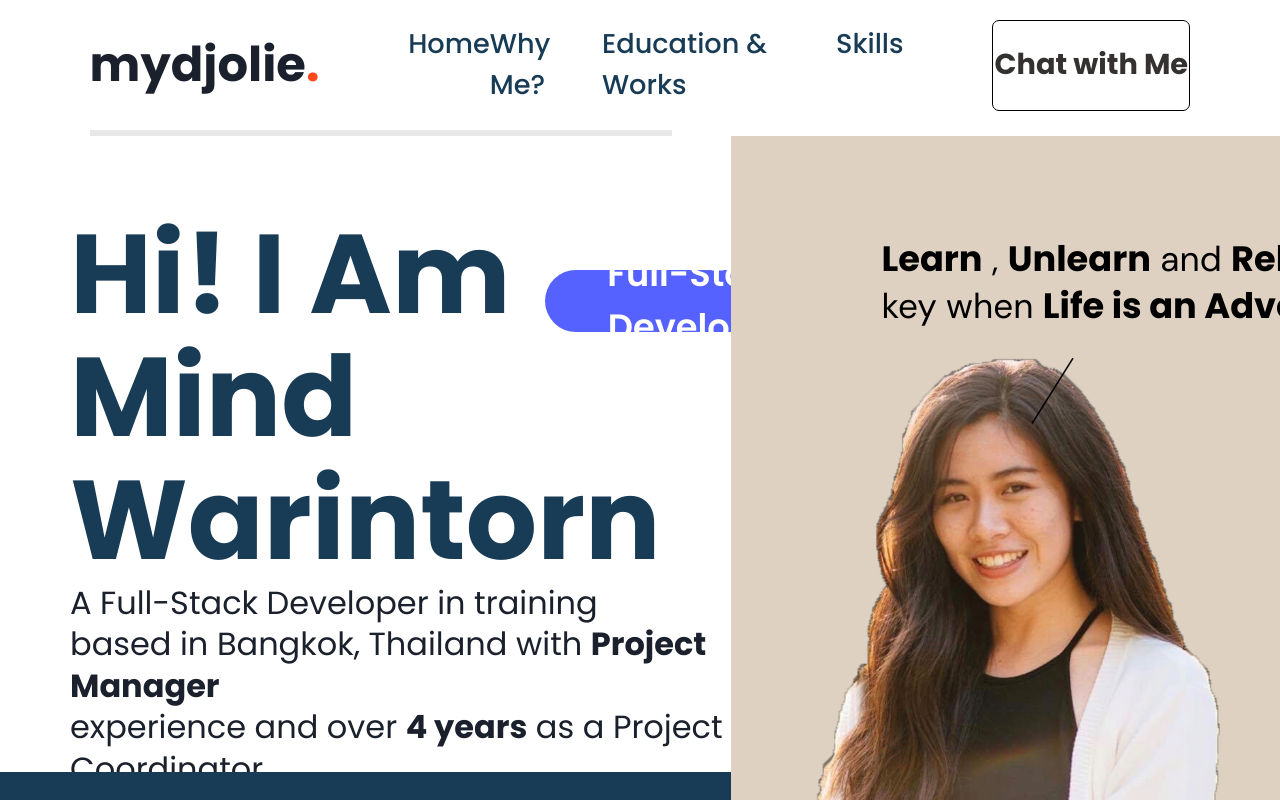
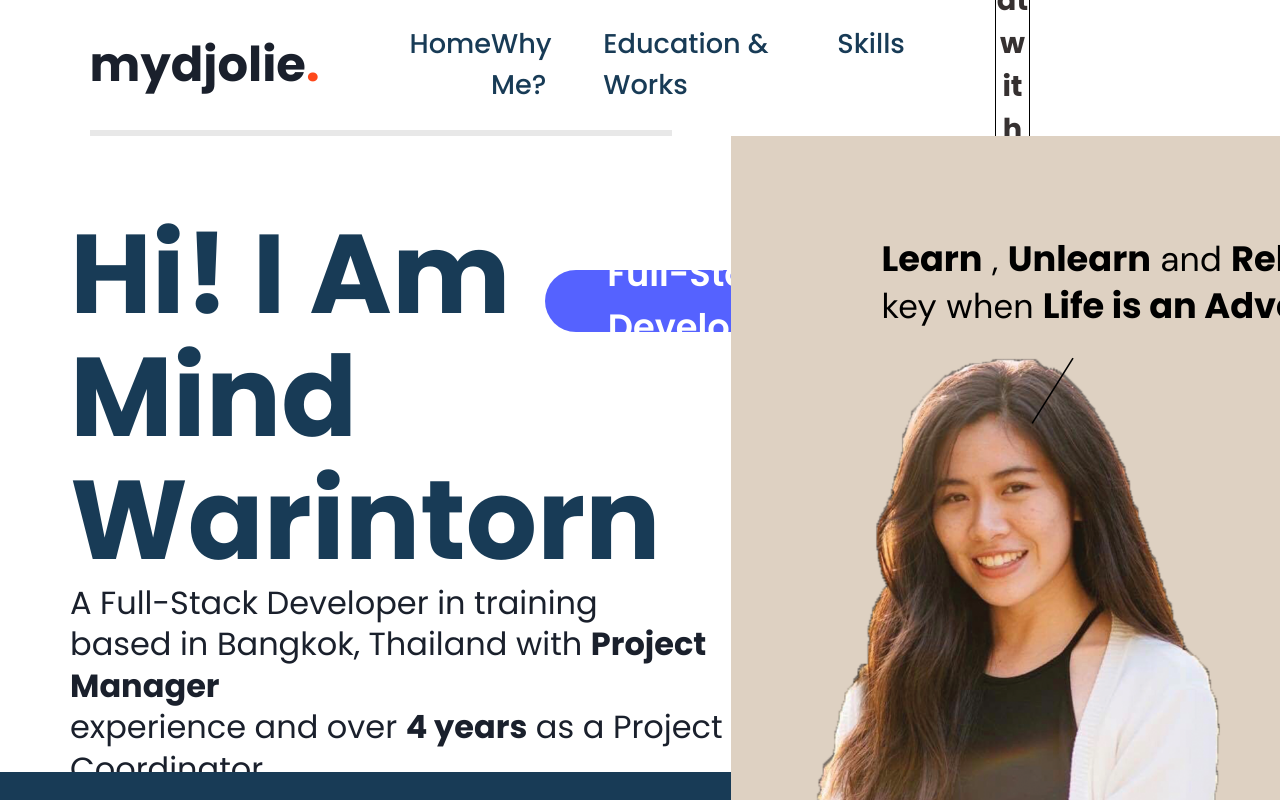
Before and after one commit to mydjolie/my-portfolio, a React (Create React App) app: page / in a window 1280 px wide. Shown: the top 800 px of the page. Built offline with nearby package versions, Linux system fonts and the light colour scheme.

Commit message:
fix:chat w/ me btn linked

```diff
--- a/src/components/nav-bar.js
+++ b/src/components/nav-bar.js
@@ -19,7 +19,9 @@ function NavBar() {
           <p className="nav-skills">Skills</p>
         </div>
 
-        <button className="btn-chat-with-me">Chat with Me</button>
+        <a href="http://m.me/myddontmind" target="blank">
+          <button className="btn-chat-with-me">Chat with Me</button>
+        </a>
       </nav>
     </>
   );
```
